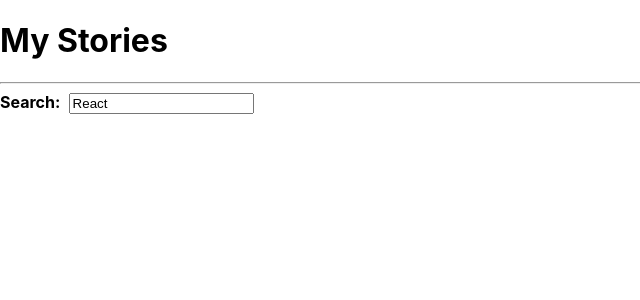
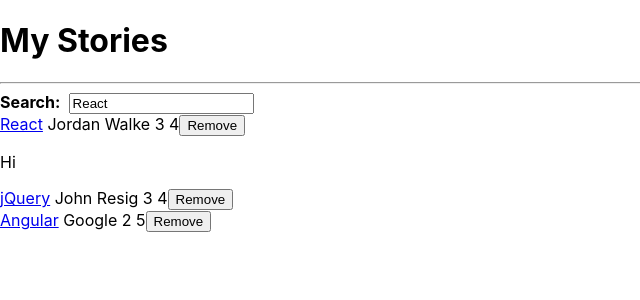
Before and after one commit to annaUniversal/react-flamingo, a React (Create React App) app: page / in a window 1280 px wide. Shown: the top 300 px of the page, without its empty margins (0-640 px from the left). Built offline with nearby package versions, Linux system fonts and the light colour scheme.

Commit message:
fixed Item rendering

```diff
--- a/src/App.js
+++ b/src/App.js
@@ -57,7 +57,7 @@
 
   const handleRemoveStories = (item) => {
     const newStories = stories.filter(
-      story => item.objectID !== story.objectID
+      (story) => item.objectID !== story.objectID
     );
 
     setStories(newStories);
@@ -91,6 +91,7 @@
         title="React Ecosystem"
         onRemoveItem={handleRemoveStories}
         />
+        <p>Hi</p>
       <List list={javaScriptLibraries} title="JS Libraries" />
     </div>
   );
@@ -162,9 +163,9 @@
 };*/
 
 const List = ({ list, onRemoveItem }) =>
-  list.map((item) => {
-    <Item key={item.objectID} item={item} onRemoveItem={onRemoveItem} />;
-  });
+  list.map((item) => (
+    <Item key={item.objectID} item={item} onRemoveItem={onRemoveItem} />
+  ));
 
 /*const Item = (props) => {
   // or use const Item = ({item}) =>
@@ -183,9 +184,11 @@
   );
 };*/
 
-const Item = ({item}) => {
-  const Item = ({item, onRemoveItem}) => (
+const Item = ({ item, onRemoveItem }) => (
   <div>
+    {console.log("Hi")}
+    {console.log(item.url)}
+
     <span>
       <a href={item.url}>{item.title}</a>
     </span>
@@ -193,10 +196,12 @@
     <span>{item.num_comments} </span>
     <span>{item.points}</span>
     <span>
-        <button type="button" onClick={() => onRemoveItem(item)}> Remove</button>
+      <button type="button" onClick={() => onRemoveItem(item)}>
+        {" "}
+        Remove
+      </button>
     </span>
   </div>
 );
-}
 
 export default App;
```
Lines whose indentation alone changed are shown as unchanged.
